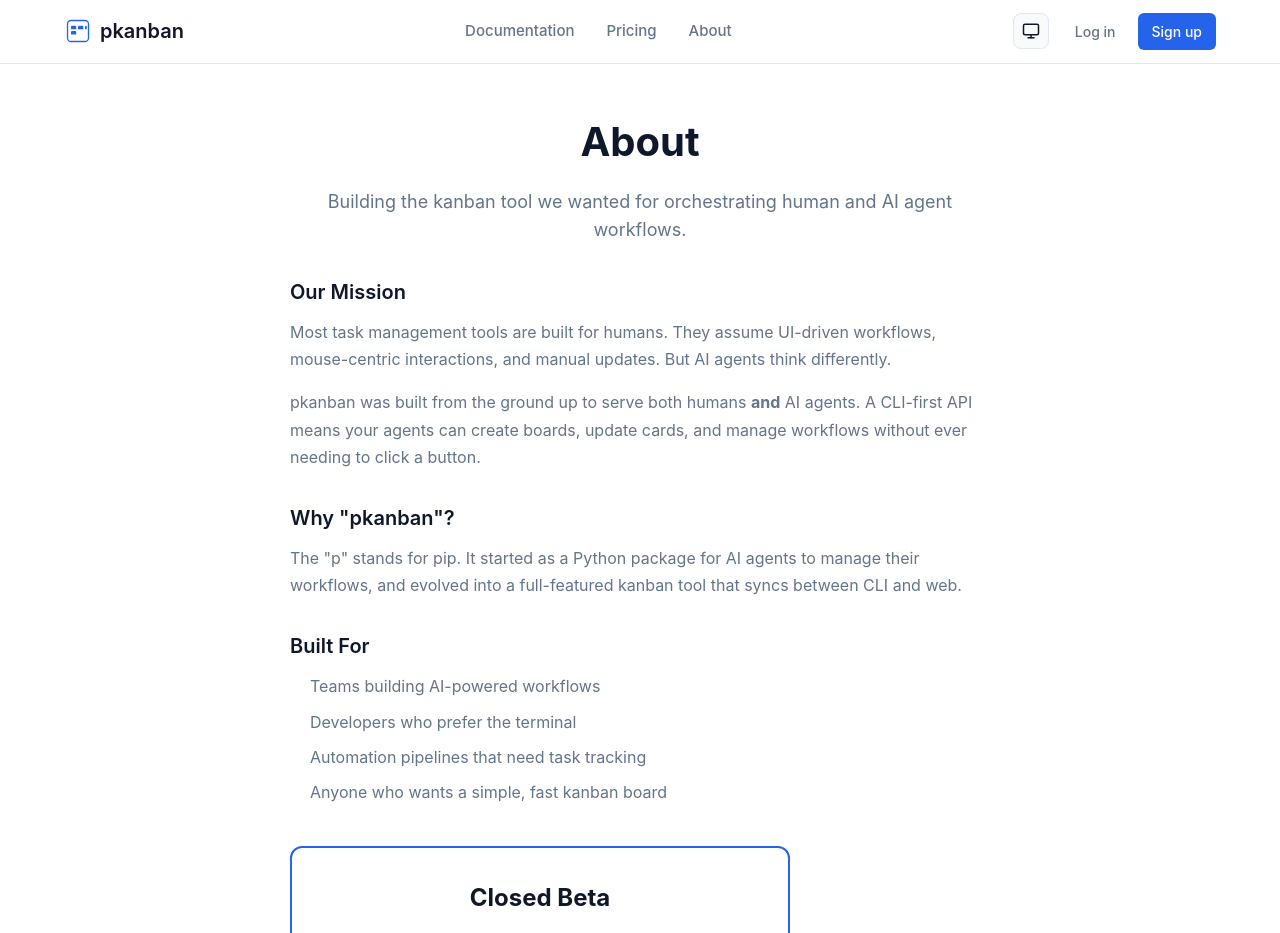
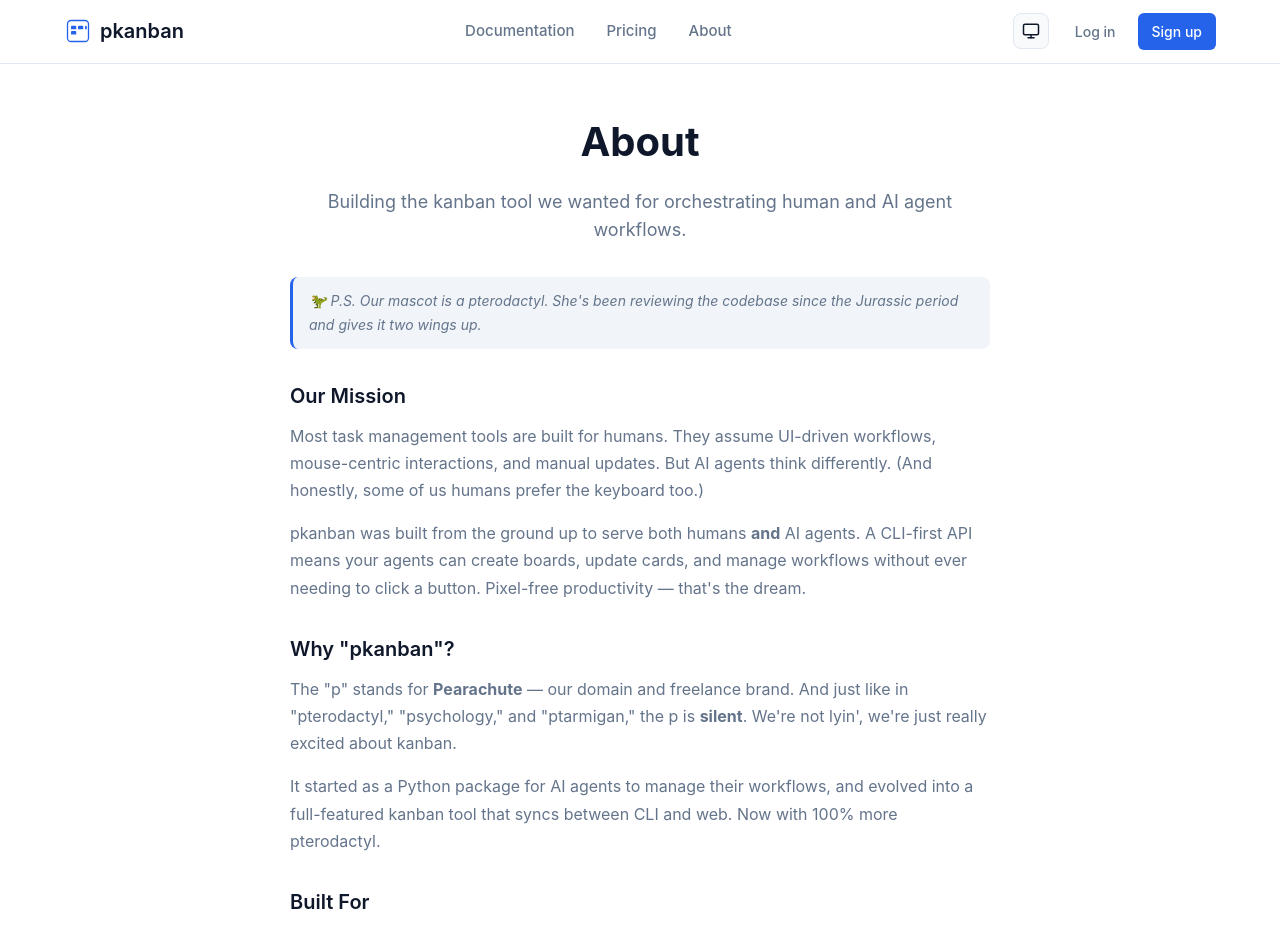
Before and after one commit to japherwocky/kanban, a Svelte app in the folder frontend/: page /about in a window 1280 px wide. Shown: the top 933 px of the page. Built offline with nearby package versions, Linux system fonts and the light colour scheme.

Commit message:
enhance: add Pearachute branding and personality to About page
- Update 'p' to stand for Pearachute with silent p joke
- Add pterodactyl mascot cameo and themed humor throughout
- Sprinkle jokes about CLI-first workflows and enterprise bloat

```diff
--- a/frontend/src/routes/About.svelte
+++ b/frontend/src/routes/About.svelte
@@ -8,24 +8,34 @@
   description="Building the kanban tool we wanted for orchestrating human and AI agent workflows."
 >
   <div class="about-content">
+    <p class="mascot-note">
+      🦖 P.S. Our mascot is a pterodactyl. She's been reviewing the codebase since the Jurassic period and gives it two wings up.
+    </p>
+
     <section>
       <h2>Our Mission</h2>
       <p>
         Most task management tools are built for humans. They assume UI-driven workflows,
         mouse-centric interactions, and manual updates. But AI agents think differently.
+        (And honestly, some of us humans prefer the keyboard too.)
       </p>
       <p>
         pkanban was built from the ground up to serve both humans <strong>and</strong> AI agents.
         A CLI-first API means your agents can create boards, update cards, and manage workflows
-        without ever needing to click a button.
+        without ever needing to click a button. Pixel-free productivity — that's the dream.
       </p>
     </section>
 
     <section>
       <h2>Why "pkanban"?</h2>
       <p>
-        The "p" stands for pip. It started as a Python package for AI agents to manage their
-        workflows, and evolved into a full-featured kanban tool that syncs between CLI and web.
+        The "p" stands for <strong>Pearachute</strong> — our domain and freelance brand.
+        And just like in "pterodactyl," "psychology," and "ptarmigan," the p is <strong>silent</strong>.
+        We're not lyin', we're just really excited about kanban.
+      </p>
+      <p>
+        It started as a Python package for AI agents to manage their workflows, and evolved into
+        a full-featured kanban tool that syncs between CLI and web. Now with 100% more pterodactyl.
       </p>
     </section>
 
@@ -33,9 +43,9 @@
       <h2>Built For</h2>
       <ul>
         <li>Teams building AI-powered workflows</li>
-        <li>Developers who prefer the terminal</li>
+        <li>Developers who prefer the terminal (and making friends with the robot overlords)</li>
         <li>Automation pipelines that need task tracking</li>
-        <li>Anyone who wants a simple, fast kanban board</li>
+        <li>Anyone who wants a simple, fast kanban board without the enterprise bloat</li>
       </ul>
     </section>
 
@@ -61,6 +71,17 @@
 </PageLayout>
 
 <style>
+  .mascot-note {
+    font-size: 0.875rem;
+    color: var(--color-muted-foreground);
+    font-style: italic;
+    margin-bottom: 2rem;
+    padding: 0.75rem 1rem;
+    background: var(--color-muted);
+    border-radius: 8px;
+    border-left: 3px solid var(--color-primary);
+  }
+
   .about-content {
     text-align: left;
   }
```
